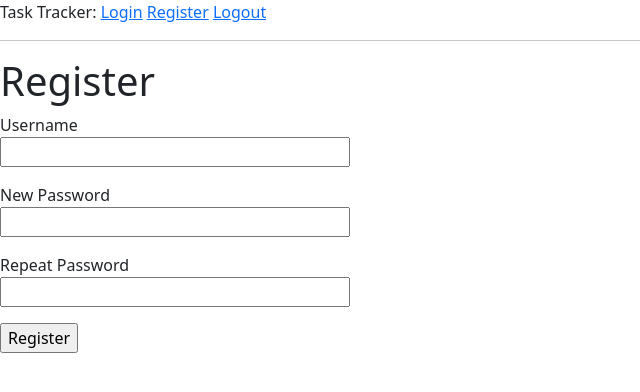
After one commit to dinara-urazova/task-tracker, a Flask app: page /register in a window 1280 px wide. The commit adds this page. Shown: the top 392 px of the page, without its empty margins (0-640 px from the left). Run offline with Flask 3, Linux system fonts and the light colour scheme; parts of the project's set-up code (start-up, migrations or seed data) failed here and were passed over.

Commit message:
save current work - integrate auth logic into task-tracker

```diff
--- a/app.py
+++ b/app.py
@@ -1,30 +1,123 @@
-from flask import abort, Flask, redirect, render_template, request, current_app
-from entity.task import Task
-
-from task_storage_sql_alchemy import TaskStorageSqlAlchemy
+from flask import (
+    abort,
+    Flask,
+    redirect,
+    render_template,
+    request,
+    current_app,
+    make_response,
+    flash,
+)
+from entity.table_models import Task, User, UserSession
+import uuid
+from http import HTTPStatus
+from forms import LoginForm, RegisterForm
+from werkzeug.security import generate_password_hash
+from storage_sql_alchemy import (
+    TaskStorageSqlAlchemy,
+    UserStorageSqlAlchemy,
+    SessionStorageSqlAlchemy,
+)
 
 
 app = Flask(__name__)
 app.config["task_storage"] = TaskStorageSqlAlchemy()
+app.config["user_storage"] = UserStorageSqlAlchemy()
+app.config["session_storage"] = SessionStorageSqlAlchemy()
+
+COOKIE_NAME = "session"
 
 
 @app.route("/", methods=["GET"])
 def root():
-    """
-    Что должен проверить автотест?
-    1. Делает HTTP-запрос GET /
-    2. Проверяет, что ответил сервер
-    2.1 status = 302 (Redirect)
-    2.2 Response Header "Location" = "/tasks"
-    """
-    return redirect("/tasks")
+    session_storage = current_app.config["session_storage"]
+    session_uuid = request.cookies.get(COOKIE_NAME)
+    if session_storage.find_session(session_uuid):
+        return redirect("/tasks")
+    return render_template("base.html")
 
+
+@app.route("/register", methods=["POST", "GET"])
+def register():
+    session_storage = current_app.config["session_storage"]
+    session_uuid = request.cookies.get(COOKIE_NAME)
+    if session_storage.find_session(session_uuid):
+        return redirect("/tasks")
+
+    form = RegisterForm()
+    user_storage = current_app.config["user_storage"]
+
+    if form.validate_on_submit():
+        username = form.username.data
+        password = form.password.data
+
+        if user_storage.find_or_verify_user(username, password=None):  # проверить, существует ли пользователь (без проверки пароля)
+            flash("You are already registered, try to log in")
+
+        else:  # пользователь не найден, нужно создать нового
+            hashed_password = generate_password_hash(password)
+            user_storage.create_user(username, hashed_password)
+            flash("You have successfully registered")
+            return redirect("/login")
+
+    return render_template("register.html", title="Register", form=form)  # GET запрос
+
+@app.route("/login", methods=["POST", "GET"])
+def login():
+    session_storage = current_app.config["session_storage"]
+    user_storage = current_app.config["user_storage"]
+
+    session_uuid = request.cookies.get(COOKIE_NAME)
+    if session_storage.find_session(session_uuid):
+        return redirect("/tasks")
+
+    form = LoginForm()
+
+    if form.validate_on_submit():
+        username = form.username.data
+        password = form.password.data
+
+        user_data = user_storage.find_or_verify_user(
+            username, password
+        )  # поиск и проверка пользователя
+        if user_data:
+            session_uuid = str(uuid.uuid4())
+            session_storage.create_session(session_uuid, user_data.id)
+            r = make_response(redirect("/tasks"))
+            r.set_cookie(COOKIE_NAME, session_uuid, path="/", max_age=60 * 60)
+            return r
+
+        flash("Invalid username or password")
+
+    elif form.csrf_token.errors:
+        abort(HTTPStatus.FORBIDDEN.value)
+
+    return render_template("login.html", title="Sign In", form=form)
+
+
+@app.route("/logout", methods=["GET"])
+def logout():
+    session_storage = current_app.config["session_storage"]
+    session_uuid = request.cookies.get(COOKIE_NAME)
+    if session_storage.find_session(session_uuid):
+        session_storage.delete_session(session_uuid)  # delete on server
+
+        r = make_response(redirect("/"))
+        r.set_cookie(COOKIE_NAME, session_uuid, path="/", max_age=0)  # delete in browser
+        return r
+    return redirect("/")
 
 @app.route("/tasks", methods=["GET"])
 def get_tasks():
+    session_storage = current_app.config["session_storage"]
+    session_uuid = request.cookies.get(COOKIE_NAME)
     task_storage = current_app.config["task_storage"]
-    chores = task_storage.read_all()
-    return render_template("tasks.html", tasks=chores)
+    if session_storage.find_session(session_uuid):
+        chores = task_storage.read_all()
+        r = make_response(render_template("tasks.html", tasks=chores))
+        r.set_cookie(COOKIE_NAME, session_uuid, path="/", max_age=60 * 60)
+        return r
+    return abort(HTTPStatus.UNAUTHORIZED.value)
 
 
 @app.route("/tasks/create", methods=["POST"])
--- a/config_reader.py
+++ b/config_reader.py
@@ -3,6 +3,7 @@ from pydantic import SecretStr
 
 
 class Settings(BaseSettings):
+    secret_key: str
     postgresql_database: str
     postgresql_username: str
     postgresql_password: SecretStr
--- a/create_sql_alchemy.py
+++ b/create_sql_alchemy.py
@@ -1,8 +1,7 @@
 from sqlalchemy import create_engine
 
 from config_reader import env_config
-from entity.task import Base
-
+from entity.table_models import Base
 
 connection_str = f"postgresql+pg8000://{env_config.postgresql_username}:{env_config.postgresql_password}@{env_config.postgresql_hostname}:{env_config.postgresql_port}/{env_config.postgresql_database}"
 engine = create_engine(connection_str, echo=True)
--- /dev/null
+++ b/forms.py
@@ -0,0 +1,20 @@
+from flask_wtf import FlaskForm
+from wtforms import StringField, PasswordField, SubmitField, validators
+class RegisterForm(FlaskForm):
+    username = StringField("Username", [validators.Length(min=4, max=25, message="Username should be between 4-25 characters")])
+    password = PasswordField(
+        "New Password",
+        [
+            validators.DataRequired(),
+            validators.EqualTo("confirm", message="Passwords must match"),
+            validators.Length(min=8, message="Password should be at least 8 characters")
+        ],
+    )
+    confirm = PasswordField("Repeat Password")
+    submit = SubmitField("Register")
+
+
+class LoginForm(FlaskForm):
+    username = StringField("Username", [validators.DataRequired()])
+    password = PasswordField("Password", [validators.DataRequired()])
+    submit = SubmitField("Sign In")
--- a/requirements.txt
+++ b/requirements.txt
@@ -1,4 +1,5 @@
 Flask==3.0.3
+flask-wtf==1.2.2
 pg8000==1.31.2
 pytest==8.3.3
 pytest-cov==6.0.0
--- /dev/null
+++ b/storage_sql_alchemy.py
@@ -0,0 +1,91 @@
+from sqlalchemy import create_engine, select
+from sqlalchemy.orm import Session
+from config_reader import env_config
+from entity.table_models import Task, User, UserSession
+from werkzeug.security import check_password_hash
+from typing import List, Optional
+from sqlalchemy.exc import NoResultFound
+
+
+class TaskStorageSqlAlchemy:
+    def __init__(self):
+        connection_str = f"postgresql+pg8000://{env_config.postgresql_username}:{env_config.postgresql_password}@{env_config.postgresql_hostname}:{env_config.postgresql_port}/{env_config.postgresql_database}"
+        self.engine = create_engine(connection_str, echo=True)
+
+    def read_all(self) -> List[Task]:
+        with Session(self.engine) as session:
+            stmt = select(Task).order_by(Task.id)
+            return session.scalars(stmt).all()
+
+    def read_by_id(self, id: int) -> Optional[Task]:
+        with Session(self.engine) as session:
+            return session.get(Task, id)
+
+    def create(self, task: Task) -> int:
+        with Session(self.engine) as session:
+            session.add(task)
+            session.commit()
+            return task.id
+
+    def update(self, task: Task) -> None:
+        with Session(self.engine) as session:
+            session.add(task)
+            session.commit()
+
+    def delete(self, task: Task) -> None:
+        with Session(self.engine) as session:
+            session.delete(task)
+            session.commit()
+
+
+class UserStorageSqlAlchemy:
+    def __init__(self):
+        connection_str = f"postgresql+pg8000://{env_config.postgresql_username}:{env_config.postgresql_password}@{env_config.postgresql_hostname}:{env_config.postgresql_port}/{env_config.postgresql_database}"
+        self.engine = create_engine(connection_str, echo=True)
+
+
+    def create_user(self, login: str, hashed_password: str) -> None:
+        with Session(self.engine) as session:
+            new_user = User(login=login, password=hashed_password)
+            session.add(new_user)
+            session.commit()
+
+
+    def find_or_verify_user(self, username: str, password: Optional[str]) -> Optional[User]:
+            with Session(self.engine) as session:
+                stmt = select(User).where(User.login == username)
+                try:
+                    user = session.execute(stmt).scalar_one()
+                except NoResultFound:
+                    return None # пользователь не найден в БД
+                if password is None:
+                    return user # возвр польз-ля (без проверки пароля)
+                if check_password_hash(user.password, password):
+                        return user # пароль совпадает
+                return None # пароль не совпадает
+
+
+class SessionStorageSqlAlchemy:
+    def __init__(self):
+        connection_str = f"postgresql+pg8000://{env_config.postgresql_username}:{env_config.postgresql_password}@{env_config.postgresql_hostname}:{env_config.postgresql_port}/{env_config.postgresql_database}"
+        self.engine = create_engine(connection_str, echo=True)
+
+    def create_session(self, session_uuid: str, user_id: int) -> None:  # when logging in
+        with Session(self.engine) as session:
+            user_session = UserSession(session_uuid=session_uuid, user_id=user_id)
+            session.add(user_session)
+            session.commit()
+
+    def find_session(self, session_uuid: str) -> Optional[UserSession]:
+        with Session(self.engine) as session:
+            stmt = select(UserSession).where(UserSession.session_uuid == session_uuid)
+            result = session.execute(stmt).scalar_one_or_none()
+            return result
+
+    def delete_session(self, session_uuid: str) -> None:
+        with Session(self.engine) as session:
+            stmt = select(UserSession).where(UserSession.session_uuid == session_uuid)
+            session_to_delete = session.execute(stmt).scalar_one_or_none()
+            if session_to_delete:
+                session.delete(session_uuid)
+                session.commit()
--- a/templates/base.html
+++ b/templates/base.html
@@ -9,6 +9,12 @@
 </head>
 
 <body>
+    <div>Task Tracker:
+        <a href="/login">Login</a>
+        <a href="/register">Register</a>
+        <a href="/logout">Logout</a>
+        </div>
+       <hr>
     {% block content %}{% endblock %}
 </body>
 
--- /dev/null
+++ b/templates/register.html
@@ -0,0 +1,40 @@
+{% extends "base.html" %}
+
+{% block content %}
+<h1>Register</h1>
+
+{% with messages = get_flashed_messages() %}
+{% if messages %}
+<ul>
+  {% for message in messages %}
+  <li>{{ message }}</li>
+  {% endfor %}
+</ul>
+{% endif %}
+{% endwith %}
+
+<form action="" method="post" novalidate>
+  {{ form.hidden_tag() }}
+  <p>
+    {{ form.username.label }}<br>
+    {{ form.username(size=32) }}
+
+    {% for error in form.username.errors %}
+    <span style="color: red;">{{ error }}</span>
+    {% endfor %}
+  </p>
+  <p>
+    {{ form.password.label }}<br>
+    {{ form.password(size=32) }}
+
+    {% for error in form.password.errors %}
+    <span style="color: red;">{{ error }}</span>
+    {% endfor %}
+  </p>
+  <p>
+    {{ form.confirm.label }}<br>
+    {{ form.confirm(size=32) }}
+  </p>
+  <p>{{ form.submit() }}</p>
+</form>
+{% endblock %}
```
Also changed, not shown: entity/table_models.py (added, +31 -0 lines), entity/task.py (deleted, +0 -22 lines), task_storage_sql_alchemy.py (deleted, +0 -36 lines), templates/base copy.html (added, +19 -0 lines), templates/login.html (added, +32 -0 lines), 1 other file.
